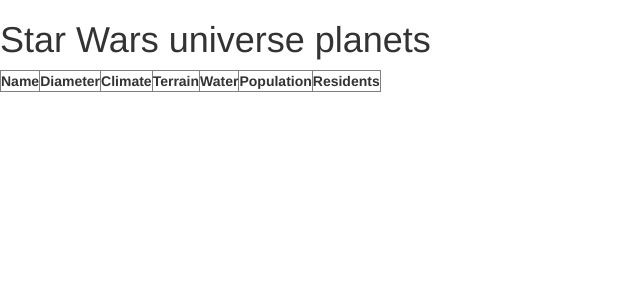
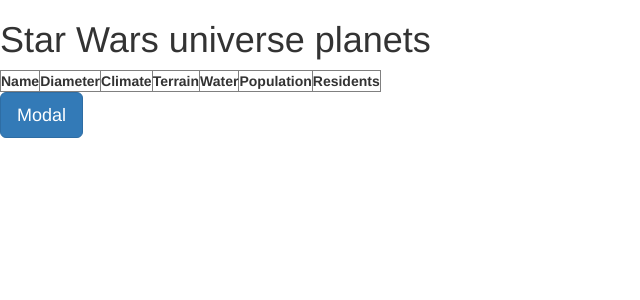
Before and after one commit to DorottyaKrisztics/WebWithPython_StarWars, a Flask app: page / in a window 1280 px wide. Shown: the top 300 px of the page, without its empty margins (0-640 px from the left). Run offline with Flask 2, Linux system fonts and the light colour scheme; lists and menus that the app fills with data are empty; some libraries are stand-ins or nearby versions.

Commit message:
residents modal added to the html page and bootstrap modal event handler function is working

```diff
--- a/static/js/app.js
+++ b/static/js/app.js
@@ -52,6 +52,17 @@
 }
 
 
+function addModalEventHandler() {
+    $('#residentsModal').on('show.bs.modal', function (event) {
+        var button = $(event.relatedTarget) // Button that triggered the modal
+        var recipient = button.data('residents') // Extract info from data-* attributes
+        // If necessary, you could initiate an AJAX request here (and then do the updating in a callback).
+        // Update the modal's content. We'll use jQuery here, but you could use a data binding library or other methods instead.
+        var modal = $(this)
+        modal.find('.modal-title').text('New message to ' + recipient)
+    });
+}
+
 
 function getPlanetData() {
     $.getJSON('http://swapi.co/api/planets/', function(response){
@@ -60,5 +71,9 @@
     });
 }
 
+function main() {
+    getPlanetData();
+    addModalEventHandler();
+}
 
-$(document).ready(getPlanetData);
+$(document).ready(main);
--- a/templates/index.html
+++ b/templates/index.html
@@ -25,11 +25,32 @@
                     <th>Residents</th>
                 </tr>
             </thead>
-
             <tbody>
 
             </tbody>
         </table>
 
+        <button type="button" class="btn btn-primary btn-lg" data-toggle="modal" data-target="#residentsModal" data-residents = '6'>
+        Modal
+        </button>
+        <!-- modal -->
+        <div class="modal fade" id = 'residentsModal' tabindex="-1" role="dialog">
+            <div class="modal-dialog" role="document">
+                <div class="modal-content">
+                    <div class="modal-header">
+                        <button type="button" class="close" data-dismiss="modal" aria-label="Close"><span aria-hidden="true">&times;</span></button>
+                        <h4 class="modal-title">Modal title</h4>
+                    </div>
+                    <div class="modal-body">
+                        <p>One fine body&hellip;</p>
+                    </div>
+                    <div class="modal-footer">
+                        <button type="button" class="btn btn-default" data-dismiss="modal">Close</button>
+                        <button type="button" class="btn btn-primary">Save changes</button>
+                    </div>
+                </div><!-- /.modal-content -->
+            </div><!-- /.modal-dialog -->
+        </div><!-- /.modal -->
+
     </body>
 </html>
```
